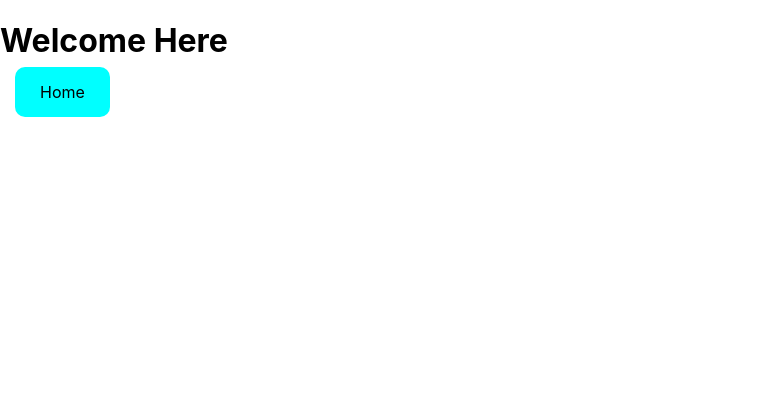
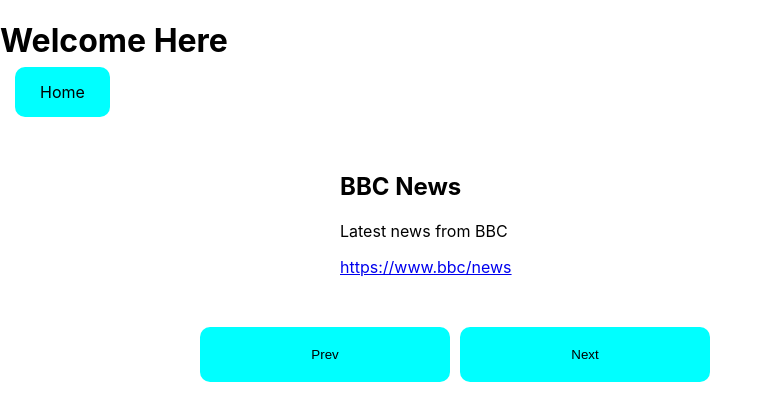
Before and after one commit to oyindamolaWbCode/react-journey, a React (Create React App) app: page /pagination in a window 1280 px wide. Shown: the top 420 px of the page, without its empty margins (0-772 px from the left). Built offline with nearby package versions, Linux system fonts and the light colour scheme.

Commit message:
pagination

```diff
--- a/src/index.css
+++ b/src/index.css
@@ -38,3 +38,35 @@
 .pagination{
   margin-top:30px;
 }
+
+.news{
+  max-width:600px;
+  margin: 0 auto;
+  padding:50px 20px;
+  width:100%;
+}
+
+.new-item{
+  background:#fff;
+  border:3px solid #ccc;
+  padding:20px;
+  border-radius:10px;
+  margin:10px;
+  max-width:250px;
+}
+
+.prev{
+  max-width:250px;
+  margin:0px 10px 0px 200px ;
+
+  width:100%;
+  padding:20px 20px;
+
+}
+
+.next{
+  max-width:250px;
+  margin:0 auto;
+  width:100%;
+  padding:20px 20px;
+}
--- a/src/pagination.js
+++ b/src/pagination.js
@@ -1,16 +1,101 @@
+import { useState } from "react";
+import { useEffect } from "react";
 import { Link } from "react-router-dom";
 
 const Pagination = () => {
+
+  //set up state
+  const [currentItem, setCurrentItem] = useState(0);
+  const [news, setNews] = useState(null);
+ const [loading, setLoading] = useState(true);
+
+  //set initial state
+  useEffect(() => {
+    const newsItems = [
+    {
+      title: "BBC News",
+      url: "https://www.bbc/news",
+      description: "Latest news from BBC",
+    },
+    {
+      title: "Google News",
+      url: "https://news.google.com/",
+      description: "Latest news from Google",
+    },
+    {
+      title: "CNN News",
+      url: "https://www.cnn/news",
+      description: "Latest news from CNN",
+    },
+    {
+      title: "TechCrunch",
+      url: "https://techcrunch.com",
+      description: "Latest news from BBC",
+    },
+    {
+      title: "The Verge",
+      url: "https://www.theverge.com",
+      description: "Latest news from BBC",
+    },
+  ];
+    const item = newsItems[currentItem];
+    console.log(item)
+    setNews(item);
+    setLoading(false);
+  }, [currentItem]);
+
+  //handle next button
+  const handleNext = (event) => {
+    event.preventDefault();
+    //update
+    setCurrentItem(prev => prev + 1);
+  };
+
+  //handle previous button
+  const handlePrevious = (event) => {
+    event.preventDefault();
+    //update
+    setCurrentItem(prev => prev - 1);
+  };
+
+  //list items
+  // const newsList = newsItems.map((item) => {
+  //     return (
+  //         <div className="news-item" key={item.id}>
+  //             <h2>{item.title}</h2>
+  //             <p>{item.description}</p>
+  //             <a href={item.url}>{item.url}</a>
+  //         </div>
+
+  //     );
+  // });
   return (
     <div className="minipage">
       <h1>Welcome Here</h1>
       <div className="redirect">
-        <Link
-        className="btn-pink"
-        role="button"
-        to="/">
+        <Link className="btn-pink" role="button" to="/">
           Home
         </Link>
+      </div>
+      <div className="newItems">
+        <div className="news">
+            {loading ? <div>Loading</div>
+            : <div className="news-item">
+            <h2>{news.title}</h2>
+            <p>{news.description}</p>
+            <a href={news.url}>{news.url}</a>
+          </div>
+          }
+          {/* <div className="news-item">
+            <h2>{news.title}</h2>
+            <p>{news.description}</p>
+            <a href={news.url}>{news.url}</a>
+          </div> */}
+        </div>
+        <div className="paginate">
+          <button className="prev" onClick={handlePrevious}>Prev</button>
+          <button className="next" onClick={handleNext}>Next</button>
+        </div>
       </div>
     </div>
   );
```
